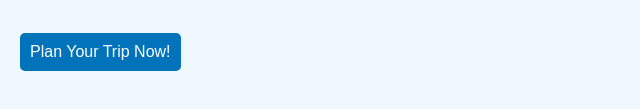
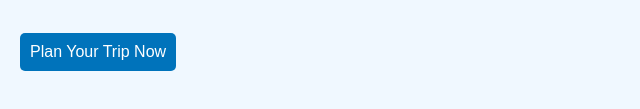
Before and after one commit to zeroJuan01/philippines-website, a plain HTML site: page index.html in a window 1280 px wide. Shown: the part 321-430 px from the top of the page, 0-640 px from the left. Drawn offline with Linux system fonts and the light colour scheme.

```diff
--- a/index.html
+++ b/index.html
@@ -46,6 +46,6 @@
     <h2>Discover More About the Islands</h2>
     <p>Whether you are looking to relax by the beach, explore historical sites, or immerse yourself in Filipino culture, this country offers endless opportunities for adventure and exploration.</p>
 
-    <a href="<https://www.tourism.gov.ph>" target="_blank" class="cta">Plan Your Trip Now!</a>
+    <a href="<https://www.tourism.gov.ph>" target="_blank" class="cta">Plan Your Trip Now</a>
 </body>
 </html>
```
